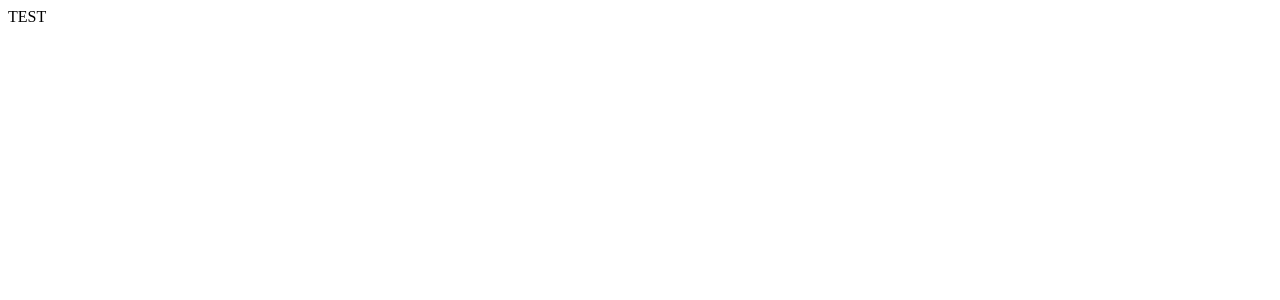
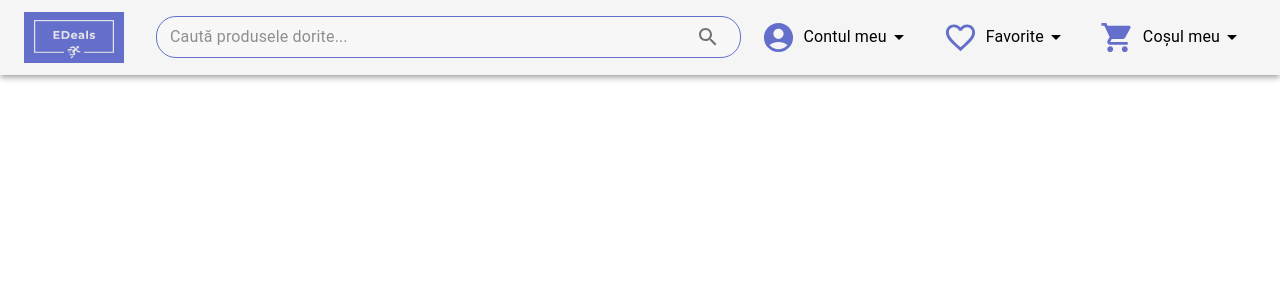
Before and after one commit to AndrewSSB/edeals-web, a React (Create React App) app: page / in a window 1280 px wide. Shown: the top 300 px of the page. Built offline with nearby package versions, Linux system fonts and the light colour scheme.

Commit message:
Added navigation bar + routing

```diff
--- a/package.json
+++ b/package.json
@@ -3,6 +3,10 @@
   "version": "0.1.0",
   "private": true,
   "dependencies": {
+    "@emotion/react": "^11.11.1",
+    "@emotion/styled": "^11.11.0",
+    "@mui/icons-material": "^5.11.16",
+    "@mui/material": "^5.13.4",
     "@testing-library/jest-dom": "^5.16.5",
     "@testing-library/react": "^13.4.0",
     "@testing-library/user-event": "^13.5.0",
@@ -12,6 +16,7 @@
     "@types/react-dom": "^18.2.4",
     "react": "^18.2.0",
     "react-dom": "^18.2.0",
+    "react-router-dom": "^6.12.1",
     "react-scripts": "5.0.1",
     "typescript": "^4.9.5",
     "web-vitals": "^2.1.4"
--- a/public/index.html
+++ b/public/index.html
@@ -26,7 +26,7 @@
     -->
     <title>React App</title>
   </head>
-  <body>
+  <body style="margin: 0">
     <noscript>You need to enable JavaScript to run this app.</noscript>
     <div id="root"></div>
     <!--
--- a/src/App.tsx
+++ b/src/App.tsx
@@ -1,5 +1,5 @@
 function App() {
-  return <div className="App">TEST</div>;
+  return <div className="App">App</div>;
 }
 
 export default App;
--- /dev/null
+++ b/src/components/CustomButtons/CustomButtons.css
@@ -0,0 +1,6 @@
+.authentication-button:hover {
+  color: white;
+  box-shadow: 0 0 20px rgba(100, 111, 203, 0.6);
+  background-color: rgba(100, 111, 203, 1);
+  width: auto;
+}
--- /dev/null
+++ b/src/components/CustomButtons/CustomButtons.tsx
@@ -0,0 +1,26 @@
+import "./CustomButtons.css";
+
+interface AuthButtonProps {
+  buttonText: string;
+  buttonWidth?: string | number;
+}
+
+export const AutenticationButtons = (props: AuthButtonProps) => {
+  return (
+    <button
+      className="authentication-button"
+      style={{
+        cursor: "pointer",
+        border: "0",
+        borderRadius: "4px",
+        margin: 0,
+        width: props.buttonWidth,
+        padding: "10px 0px",
+        transition: "0.4s",
+        textAlign: "center",
+      }}
+    >
+      {props.buttonText}
+    </button>
+  );
+};
--- /dev/null
+++ b/src/components/Dashboard/Dashboard.tsx
@@ -0,0 +1 @@
+export const Dashboard = () => {};
--- /dev/null
+++ b/src/components/Dashboard/DashboardElements.ts
@@ -0,0 +1 @@
+export interface DashProps {}
--- /dev/null
+++ b/src/components/Navbar/DropdownContent.tsx
@@ -0,0 +1,34 @@
+import { Typography } from "@mui/material";
+import { AutenticationButtons } from "../CustomButtons/CustomButtons";
+import AccountBoxTwoToneIcon from "@mui/icons-material/AccountBoxTwoTone";
+
+export const DropdownContent = () => {
+  return (
+    <div
+      style={{
+        display: "flex",
+        flexDirection: "column",
+        alignItems: "flex-start",
+      }}
+    >
+      <div style={{ display: "flex", alignItems: "center" }}>
+        <AccountBoxTwoToneIcon fontSize="large" sx={{ color: "#646FCB" }} />
+        <Typography sx={{ fontSize: "12px", marginLeft: "15px" }}>
+          Intra în contul tău eDeals și bucură-te de o experiență de neuitat!
+        </Typography>
+      </div>
+      <div
+        style={{
+          width: "100%",
+          display: "flex",
+          margin: "0 auto",
+          marginTop: "20px",
+          justifyContent: "space-between",
+        }}
+      >
+        <AutenticationButtons buttonText="Intra în cont" buttonWidth="40%" />
+        <AutenticationButtons buttonText="Înregistrează-te" buttonWidth="50%" />
+      </div>
+    </div>
+  );
+};
--- /dev/null
+++ b/src/components/Navbar/Navbar.tsx
@@ -0,0 +1,138 @@
+import { Toolbar, Typography } from "@mui/material";
+import logo from "../../images/logo.png";
+import SearchIcon from "@mui/icons-material/Search";
+import AccountCircleIcon from "@mui/icons-material/AccountCircle";
+import ArrowDropDownIcon from "@mui/icons-material/ArrowDropDown";
+import FavoriteBorderIcon from "@mui/icons-material/FavoriteBorder";
+import ShoppingCartIcon from "@mui/icons-material/ShoppingCart";
+import ClearIcon from "@mui/icons-material/Clear";
+
+import {
+  ButtonGap,
+  LogoImage,
+  NavbarContainer,
+  NoHoverIconButton,
+  RightIconsContainer,
+  SearchContainer,
+  SearchInput,
+} from "./NavbarElements";
+import { useState } from "react";
+import { DropdownContent } from "./DropdownContent";
+
+export const Navbar = () => {
+  const [isHovered, setIsHovered] = useState(false);
+
+  return (
+    <NavbarContainer position="static" color="default">
+      <Toolbar>
+        <NoHoverIconButton
+          size="large"
+          edge="start"
+          aria-label="logo"
+          disableRipple
+        >
+          <LogoImage src={logo} alt="Logo" />
+        </NoHoverIconButton>
+
+        <SearchContainer>
+          <SearchInput
+            placeholder="Caută produsele dorite..."
+            color="primary"
+            sx={{
+              paddingLeft: "5px",
+            }}
+          />
+          <NoHoverIconButton
+            size="large"
+            edge="start"
+            aria-label="logo"
+            disableRipple
+          >
+            <SearchIcon />
+          </NoHoverIconButton>
+        </SearchContainer>
+        <RightIconsContainer>
+          <div
+            onMouseEnter={() => setIsHovered(true)}
+            onMouseLeave={() => setIsHovered(false)}
+            style={{ position: "relative" }}
+          >
+            <NoHoverIconButton
+              size="large"
+              edge="start"
+              aria-label="account"
+              disableRipple
+            >
+              <AccountCircleIcon fontSize="large" sx={{ color: "#646FCB" }} />
+              <Typography
+                variant="body1"
+                sx={{ marginLeft: "8px", color: "black" }}
+              >
+                Contul meu
+              </Typography>
+              <ArrowDropDownIcon sx={{ color: "black" }} />
+            </NoHoverIconButton>
+
+            {isHovered && (
+              <div
+                style={{
+                  position: "absolute",
+                  top: "100%",
+                  right: 0,
+                  left: "auto",
+                  width: "300px",
+                  backgroundColor: "white",
+                  padding: "20px",
+                  boxShadow: "0px 2px 4px rgba(0, 0, 0, 0.15)",
+                  zIndex: 1,
+                }}
+              >
+                <DropdownContent />
+              </div>
+            )}
+          </div>
+          <ButtonGap />
+
+          <NoHoverIconButton
+            size="large"
+            edge="start"
+            aria-label="account"
+            disableRipple
+          >
+            <FavoriteBorderIcon
+              fontSize="large"
+              sx={{
+                color: "#646FCB",
+              }}
+            />
+            <Typography
+              variant="body1"
+              sx={{ marginLeft: "8px", color: "black" }}
+            >
+              Favorite
+            </Typography>
+            <ArrowDropDownIcon sx={{ color: "black" }} />
+          </NoHoverIconButton>
+
+          <ButtonGap />
+
+          <NoHoverIconButton
+            size="large"
+            edge="start"
+            aria-label="account"
+            disableRipple
+          >
+            <ShoppingCartIcon fontSize="large" sx={{ color: "#646FCB" }} />
+            <Typography
+              variant="body1"
+              sx={{ marginLeft: "8px", color: "black" }}
+            >
+              Coșul meu
+            </Typography>
+            <ArrowDropDownIcon sx={{ color: "black" }} />
+          </NoHoverIconButton>
+        </RightIconsContainer>
+      </Toolbar>
+    </NavbarContainer>
+  );
+};
--- /dev/null
+++ b/src/components/Navbar/NavbarElements.ts
@@ -0,0 +1,56 @@
+import { AppBar, IconButton, InputBase, alpha } from "@mui/material";
+import { styled } from "@mui/system";
+
+export interface NavProps {}
+
+export const LogoImage = styled("img")`
+  width: 100px;
+  height: auto;
+  object-fit: contain;
+`;
+
+export const NoHoverIconButton = styled(IconButton)`
+  &&:hover {
+    background-color: transparent;
+  }
+`;
+
+export const SearchContainer = styled("div")`
+  display: flex;
+  align-items: center;
+  background-color: ${alpha("#ffffff", 0.15)};
+  border-radius: 4px;
+  padding: 0 8px;
+  margin-right: 16px;
+  border: 1px solid #646fcb; /* Add border style */
+  border-radius: 20px;
+  flex-grow: 1;
+  max-width: 800px;
+  margin: 0px 20px 0px 20px;
+  height: 40px;
+`;
+
+export const SearchInput = styled(InputBase)`
+  color: black;
+  flex: 1;
+`;
+
+export const NavbarContainer = styled(AppBar)`
+  margin: 0,
+  display: flex;
+  justify-content: space-between;
+`;
+
+export const RightIconsContainer = styled("div")`
+  display: flex;
+  align-items: center;
+  margin-left: auto;
+`;
+
+export const ButtonGap = styled("div")`
+  margin-left: 20px;
+`;
+
+export const PopoverContent = styled("div")`
+  padding: 8px;
+`;
--- /dev/null
+++ b/src/components/Welcome/WelcomePage.tsx
@@ -0,0 +1,5 @@
+import { Navbar } from "../Navbar/Navbar";
+
+export const WelcomePage = () => {
+  return <Navbar />;
+};
--- a/src/index.tsx
+++ b/src/index.tsx
@@ -1,12 +1,24 @@
 import React from "react";
 import ReactDOM from "react-dom/client";
-import App from "./App";
+import { BrowserRouter as Router, Route } from "react-router-dom";
+import { Routes } from "react-router-dom";
+import { WelcomePage } from "./components/Welcome/WelcomePage";
+
+const App = () => {
+  return (
+    <Routes>
+      <Route path="/" element={<WelcomePage />} />
+    </Routes>
+  );
+};
 
 const root = ReactDOM.createRoot(
   document.getElementById("root") as HTMLElement
 );
 root.render(
   <React.StrictMode>
-    <App />
+    <Router>
+      <App />
+    </Router>
   </React.StrictMode>
 );
```
Also changed, not shown: src/images/logo.png (added), 1 other file (tests, documents, lock files or other folders).
